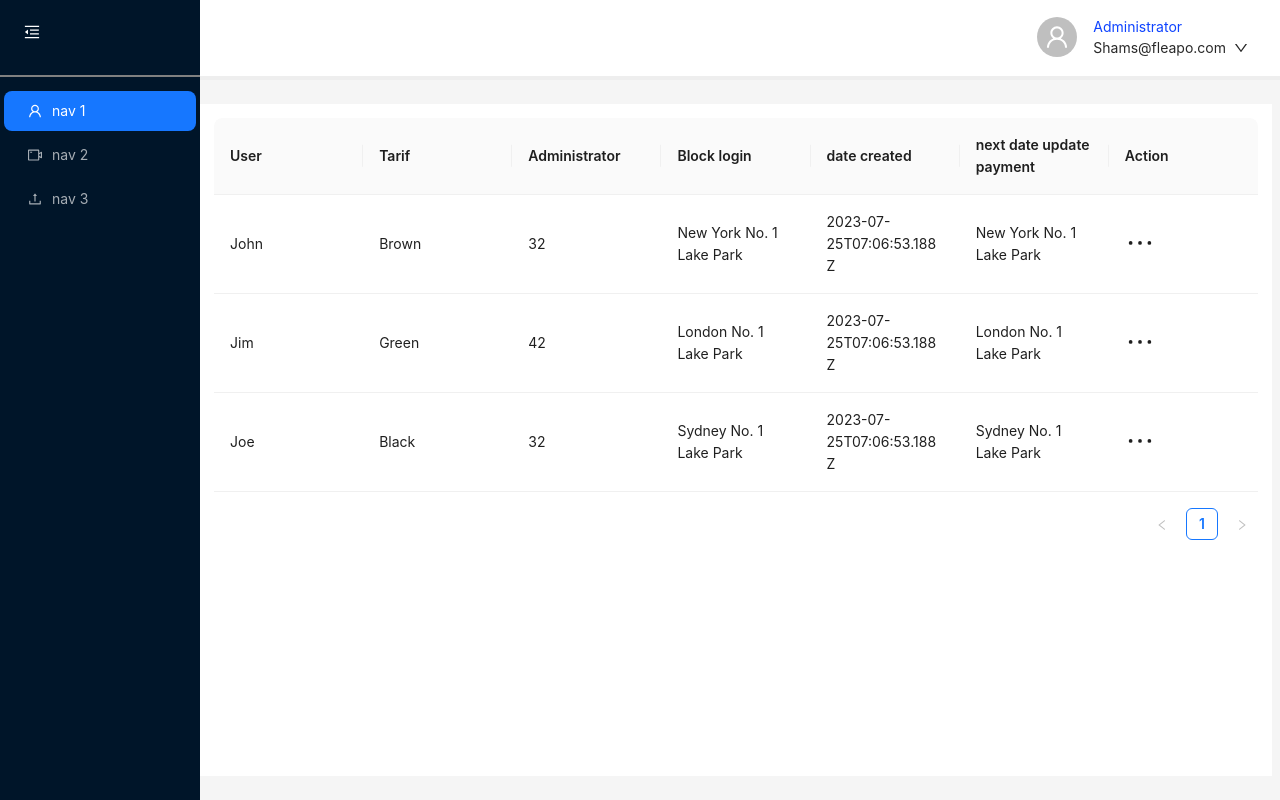
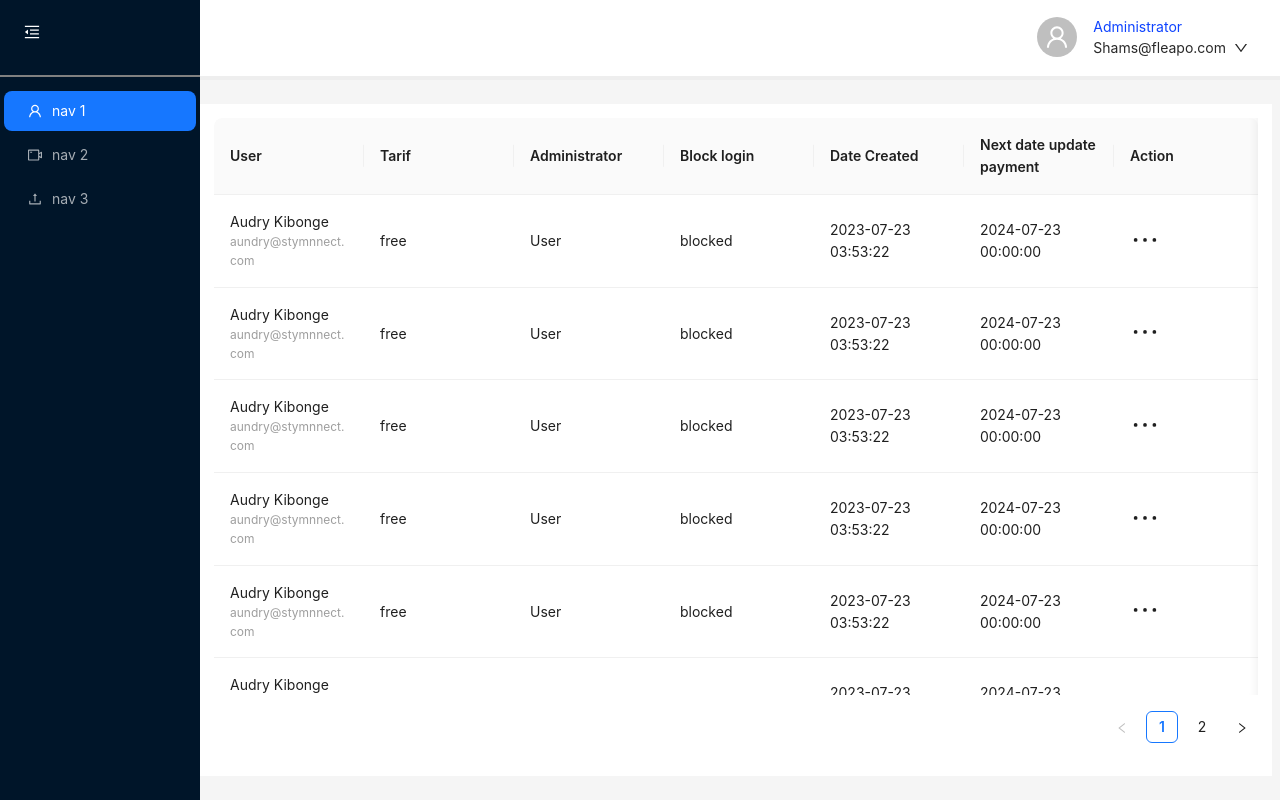
Before and after one commit to shams-fleapo/steam-connect-admin-panel, a React (Vite) app: page /dashboard in a window 1280 px wide. Built offline with nearby package versions, Linux system fonts and the light colour scheme.

Commit message:
feat: added table data

```diff
--- /dev/null
+++ b/src/components/dashboard/data.tsx
@@ -0,0 +1,18 @@
+export const infoData = [
+	{
+		user: 'Audry Kibonge',
+		tarif: 'free',
+		administrator: 'User',
+		block_login: 'blocked',
+		date_created: '2023-07-23 03:53:22',
+		next_date_update_payment: '2024-07-23 00:00:00',
+	},
+	{
+		user: 'Audry Kibonge',
+		tarif: 'free',
+		administrator: 'User',
+		block_login: 'blocked',
+		date_created: '2023-07-23 03:53:22',
+		next_date_update_payment: '2024-07-23 00:00:00',
+	},
+];
--- a/src/components/dashboard/index.tsx
+++ b/src/components/dashboard/index.tsx
@@ -7,42 +7,175 @@ import { EllipsisOutlined } from '@ant-design/icons';
 const { Column, ColumnGroup } = Table;
 
 interface DataType {
-	key: React.Key;
-	firstName: string;
-	lastName: string;
-	age: number;
-	address: string;
-	tags: string[];
-	date: string;
+	// key: React.Key;
+	user: string;
+	email: string;
+	tarif: string;
+	administrator: string;
+	block_login: string;
+	date_created: string;
+	next_date_update_payment: string;
 }
+
+const columns = [
+	{
+		title: 'User',
+		dataIndex: 'user',
+		width: 150,
+		render: (text, record) => (
+			<div>
+				<div>{record.user}</div>
+				<div className='text-[12px] text-gray-500'>{record.email}</div>
+			</div>
+		),
+	},
+	{
+		title: 'Tarif',
+		dataIndex: 'tarif',
+		width: 150,
+	},
+	{
+		title: 'Administrator',
+		dataIndex: 'administrator',
+		width: 150,
+	},
+	{
+		title: 'Block login',
+		dataIndex: 'block_login',
+		width: 150,
+	},
+	{
+		title: 'Date Created',
+		dataIndex: 'date_created',
+		width: 150,
+	},
+	{
+		title: 'Next date update payment',
+		dataIndex: 'next_date_update_payment',
+		width: 150,
+	},
+	{
+		title: 'Action',
+		dataIndex: 'action',
+		width: 150,
+		render: (_, record) => (
+			<Popover placement='bottom' title='Title' content='Content' trigger='click' overlayClassName='custom-popover'>
+				<div className='center-icon'>
+					<EllipsisOutlined style={{ fontSize: '30px' }} />
+				</div>
+			</Popover>
+		),
+	},
+];
 
 const data: DataType[] = [
 	{
-		key: '1',
-		firstName: 'John',
-		lastName: 'Brown',
-		age: 32,
-		address: 'New York No. 1 Lake Park',
-		tags: ['nice', 'developer'],
-		date: '2023-07-25T07:06:53.188Z',
+		user: 'Audry Kibonge',
+		tarif: 'free',
+		administrator: 'User',
+		block_login: 'blocked',
+		date_created: '2023-07-23 03:53:22',
+		next_date_update_payment: '2024-07-23 00:00:00',
+		email: 'aundry@stymnnect.com',
 	},
 	{
-		key: '2',
-		firstName: 'Jim',
-		lastName: 'Green',
-		age: 42,
-		address: 'London No. 1 Lake Park',
-		tags: ['loser'],
-		date: '2023-07-25T07:06:53.188Z',
+		user: 'Audry Kibonge',
+		tarif: 'free',
+		administrator: 'User',
+		block_login: 'blocked',
+		date_created: '2023-07-23 03:53:22',
+		next_date_update_payment: '2024-07-23 00:00:00',
+		email: 'aundry@stymnnect.com',
 	},
 	{
-		key: '3',
-		firstName: 'Joe',
-		lastName: 'Black',
-		age: 32,
-		address: 'Sydney No. 1 Lake Park',
-		tags: ['cool', 'teacher'],
-		date: '2023-07-25T07:06:53.188Z',
+		user: 'Audry Kibonge',
+		tarif: 'free',
+		administrator: 'User',
+		block_login: 'blocked',
+		date_created: '2023-07-23 03:53:22',
+		next_date_update_payment: '2024-07-23 00:00:00',
+		email: 'aundry@stymnnect.com',
+	},
+	{
+		user: 'Audry Kibonge',
+		tarif: 'free',
+		administrator: 'User',
+		block_login: 'blocked',
+		date_created: '2023-07-23 03:53:22',
+		next_date_update_payment: '2024-07-23 00:00:00',
+		email: 'aundry@stymnnect.com',
+	},
+	{
+		user: 'Audry Kibonge',
+		tarif: 'free',
+		administrator: 'User',
+		block_login: 'blocked',
+		date_created: '2023-07-23 03:53:22',
+		next_date_update_payment: '2024-07-23 00:00:00',
+		email: 'aundry@stymnnect.com',
+	},
+	{
+		user: 'Audry Kibonge',
+		tarif: 'free',
+		administrator: 'User',
+		block_login: 'blocked',
+		date_created: '2023-07-23 03:53:22',
+		next_date_update_payment: '2024-07-23 00:00:00',
+		email: 'aundry@stymnnect.com',
+	},
+	{
+		user: 'Audry Kibonge',
+		tarif: 'free',
+		administrator: 'User',
+		block_login: 'blocked',
+		date_created: '2023-07-23 03:53:22',
+		next_date_update_payment: '2024-07-23 00:00:00',
+		email: 'aundry@stymnnect.com',
+	},
+	{
+		user: 'Audry Kibonge',
+		tarif: 'free',
+		administrator: 'User',
+		block_login: 'blocked',
+		date_created: '2023-07-23 03:53:22',
+		next_date_update_payment: '2024-07-23 00:00:00',
+		email: 'aundry@stymnnect.com',
+	},
+	{
+		user: 'Audry Kibonge',
+		tarif: 'free',
+		administrator: 'User',
+		block_login: 'blocked',
+		date_created: '2023-07-23 03:53:22',
+		next_date_update_payment: '2024-07-23 00:00:00',
+		email: 'aundry@stymnnect.com',
+	},
+	{
+		user: 'Audry Kibonge',
+		tarif: 'free',
+		administrator: 'User',
+		block_login: 'blocked',
+		date_created: '2023-07-23 03:53:22',
+		next_date_update_payment: '2024-07-23 00:00:00',
+		email: 'aundry@stymnnect.com',
+	},
+	{
+		user: 'Audry Kibonge',
+		tarif: 'free',
+		administrator: 'User',
+		block_login: 'blocked',
+		date_created: '2023-07-23 03:53:22',
+		next_date_update_payment: '2024-07-23 00:00:00',
+		email: 'aundry@stymnnect.com',
+	},
+	{
+		user: 'Audry Kibonge',
+		tarif: 'free',
+		administrator: 'User',
+		block_login: 'blocked',
+		date_created: '2023-07-23 03:53:22',
+		next_date_update_payment: '2024-07-23 00:00:00',
+		email: 'aundry@stymnnect.com',
 	},
 ];
 
@@ -58,25 +191,7 @@ const content = (
 export const Dashboard = () => {
 	return (
 		<ProfileLayout header={<Header />}>
-			<Table dataSource={data} scroll={{ x: 1000, y: 500 }}>
-				<Column title='User' dataIndex='firstName' key='firstName' />
-				<Column title='Tarif' dataIndex='lastName' key='lastName' />
-				<Column title='Administrator' dataIndex='age' key='age' />
-				<Column title='Block login' dataIndex='address' key='address' />
-				<Column title='date created' dataIndex='date' key='date' />
-				<Column title='next date update payment' dataIndex='address' key='address' />
-				<Column
-					title='Action'
-					key='action'
-					render={(_: any, record: DataType) => (
-						<Popover placement='bottom' title={text} content={content} trigger='click' overlayClassName='custom-popover'>
-							<div className='center-icon'>
-								<EllipsisOutlined style={{ fontSize: '30px' }} />
-							</div>
-						</Popover>
-					)}
-				/>
-			</Table>
+			<Table dataSource={data} scroll={{ x: 1000, y: 500 }} columns={columns} />
 		</ProfileLayout>
 	);
 };
```
